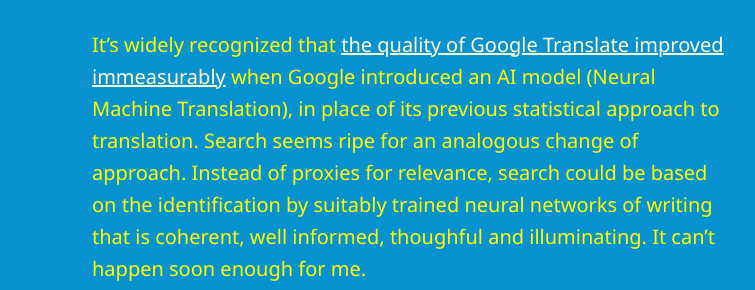
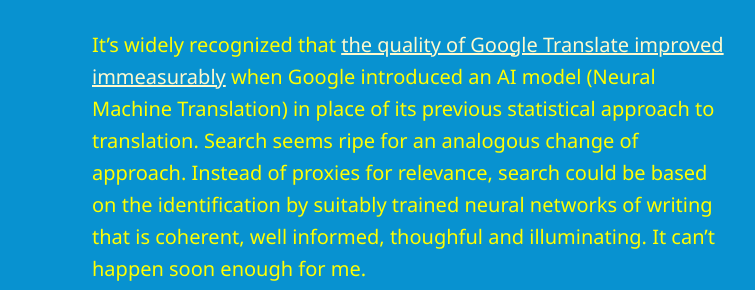
Before and after one commit to artkavanagh/github.io, a Jekyll site: the page Google-future-search.html, which Jekyll copies as it is, in a window 1280 px wide. Shown: the part 1137-1427 px from the top of the page, without its empty margins (232-987 px from the left). Built offline with Jekyll 4.4.1, drawn with Linux system fonts in a browser that asks for light colours.

Commit message:
Update Google-future-search.html

```diff
--- a/Google-future-search.html
+++ b/Google-future-search.html
@@ -19,7 +19,7 @@
 
 <p>The existence of sites like Million Short indicates that such proxies for relevance aren’t always very good at finding what we’re looking for. We need something better. My own preference would be for a search engine that rewarded the quality (and, in some cases, the originality) of the <em>writing</em>. The crudeness of the Million Short approach made me think it might be the kind of problem that’s susceptible to a solution based on neural networks, machine learning and big data (AI for short).</p>
 
-<p>It’s widely recognized that <a href="https://blog.google/products/translate/found-translation-more-accurate-fluent-sentences-google-translate/">the quality of Google Translate improved immeasurably</a> when Google introduced an AI model (Neural Machine Translation), in place of its previous statistical approach to translation. Search seems ripe for an analogous change of approach. Instead of proxies for relevance, search could be based on the identification by suitably trained neural networks of writing that is coherent, well informed, thoughful and illuminating. It can’t happen soon enough for me.</p>
+<p>It’s widely recognized that <a href="https://blog.google/products/translate/found-translation-more-accurate-fluent-sentences-google-translate/">the quality of Google Translate improved immeasurably</a> when Google introduced an AI model (Neural Machine Translation) in place of its previous statistical approach to translation. Search seems ripe for an analogous change of approach. Instead of proxies for relevance, search could be based on the identification by suitably trained neural networks of writing that is coherent, well informed, thoughful and illuminating. It can’t happen soon enough for me.</p>
 
 <p>With its enormous resources and its experience of building an AI-based machine translation system, as well as its history of dominating the search ecosystem, Google would appear to be better placed to undertake this task than almost any other company. Strange as it might seem, the incumbent may be our best hope for overdue innovative disruption in search.</p>
 
```
